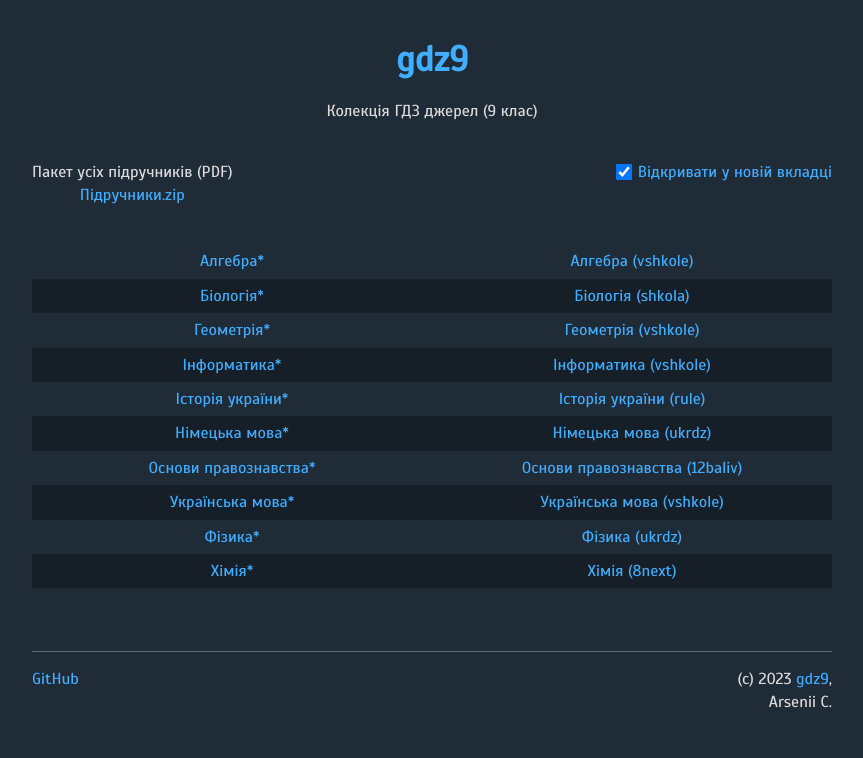
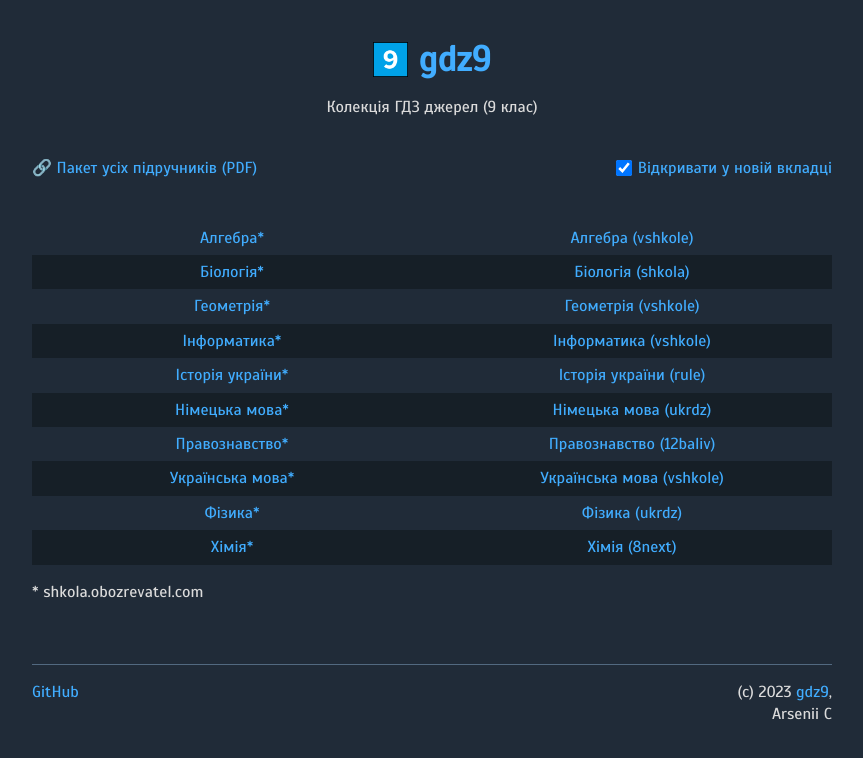
Before and after one commit to gdz9/gdz9.github.io, a website: page src/index.pug in a window 1280 px wide. Shown: the whole page, without its empty margins (208-1071 px from the left). Drawn offline with nearby package versions, Linux system fonts and the light colour scheme; files that its build step writes are made by us from their sources; files whose address does not match are found by name.

Commit message:
minor update

```diff
--- a/main.js
+++ b/main.js
@@ -1,26 +1,26 @@
 document.addEventListener('DOMContentLoaded', () => {
-  let new_tab_checkbox = document.getElementById('new-tab-checkbox');
+  let openNewTab = document.getElementById('checkbox-open-new-tab');
   if (localStorage.getItem('open_new_tab') === 'true') {
-    new_tab_checkbox.checked = true;
-    table_set_target(true);
+    openNewTab.checked = true;
+    tableSetTarget(true);
   } else if (localStorage.getItem('open_new_tab') === 'false') {
-    new_tab_checkbox.checked = false;
-    table_set_target(false);
+    openNewTab.checked = false;
+    tableSetTarget(false);
   } else {
     // default
-    new_tab_checkbox.checked = true;
+    openNewTab.checked = true;
   }
 });
 
-function on_new_tab_checkbox(e) {
-  let open_new_tab = e.checked;
-  table_set_target(open_new_tab);
-  localStorage.setItem('open_new_tab', open_new_tab);
+function onOpenNewTabCheck(e) {
+  let openNewTab = e.checked;
+  tableSetTarget(openNewTab);
+  localStorage.setItem('open_new_tab', openNewTab);
 }
 
-function table_set_target(open_new_tab) {
+function tableSetTarget(openNewTab) {
   let table = document.querySelectorAll("table tr td a");
   for (let x of table) {
-    x.target = `${open_new_tab ? '_blank' : '_self'}`;
+    x.target = `${openNewTab ? '_blank' : '_self'}`;
   }
 }
--- a/src/index.pug
+++ b/src/index.pug
@@ -21,24 +21,23 @@ html
     script(defer src='./main.js')
   body
     // title
-    h1
+    h1.no-mt
       p#title
-        a(href='./meme/') gdz9
+        img(src="favicon.png")
+        a.no-dec(href='./meme/') &nbsp;gdz9
     p#description= description
     br
-    // download & new tab
+    // panel
     #panel
       div
         // download
+        p(align='left')
+          a.no-dec(href='https://drive.google.com/file/d/1lIqegb46nSO3kIdbHnbDNL-Zd4UJJvEG/view' target='_blank') 🔗 Пакет усіх підручників (PDF)
+      div
+        // open new tab
         p(align='center')
-          | Пакет усіх підручників (PDF)
-          br
-          a(href='https://drive.google.com/file/d/1lIqegb46nSO3kIdbHnbDNL-Zd4UJJvEG/view' target='_blank') Підручники.zip
-      div
-        // new tab
-        p(align='center')
-          input#new-tab-checkbox(type='checkbox' checked onchange="on_new_tab_checkbox(this)")
-          a#new-tab Відкривати у новій вкладці
+          input#checkbox-open-new-tab(type='checkbox' checked onchange="onOpenNewTabCheck(this)")
+          a.no-dec Відкривати у новій вкладці
     br
     // list
     table
@@ -107,11 +106,11 @@ html
           [
             {
               u: 'https://shkola.obozrevatel.com/gdz/9klass/pravovedenie/narovlyanskij-2017/',
-              t: 'Основи правознавства*'
+              t: 'Правознавство*'
             },
             {
               u: 'https://12baliv.com.ua/gdz-9-klas-pravoznavstvo-narovlyanskyj-2017',
-              t: 'Основи правознавства (12baliv)'
+              t: 'Правознавство (12baliv)'
             },
           ],
           [
@@ -147,6 +146,8 @@ html
         ];
       each row in list
         +row(row[0], row[1])
+    //
+    p.note * shkola.obozrevatel.com
     // footer
     +br(2)
     hr
@@ -158,4 +159,4 @@ html
         a(href='https://github.com/gdz9' target='_blank') gdz9
         | ,
         br
-        | Arsenii C.
+        | Arsenii C
--- a/styles.css
+++ b/styles.css
@@ -11,16 +11,37 @@ td {
 	vertical-align: middle;
 }
 
+/* td:nth-child(1) {
+	text-align: right;
+	padding-right: 5%;
+}
+
+td:nth-child(2) {
+	text-align: left;
+	padding-left: 5%;
+} */
+
 /* align */
+.no-mt {
+	margin-top: 0;
+}
+
 #title,
+#description,
+h1,
+hr {
+	margin-bottom: 0;
+}
+
+#title {
+	display: flex;
+	justify-content: center;
+	align-items: center;
+}
+
 #description {
 	text-align: center;
-}
-
-#description,
-#title,
-hr {
-	margin-bottom: 0;
+	margin-top: 12px;
 }
 
 #panel {
@@ -37,11 +58,22 @@ hr {
 	text-align: right;
 }
 
-/* other */
-#title > a:hover {
+/* note */
+.note {
+	color: var(--text-main);
+	margin-bottom: 8px;
+}
+
+.note:hover {
 	text-decoration: none;
 }
 
-#new-tab:hover {
+/* other */
+.no-dec:hover {
 	text-decoration: none;
 }
+
+img {
+	width: 35px;
+	height: 35px;
+}
```
Also changed, not shown: src/funny/index.pug (deleted, +0 -11 lines), funny/index.html (deleted), index.html.
